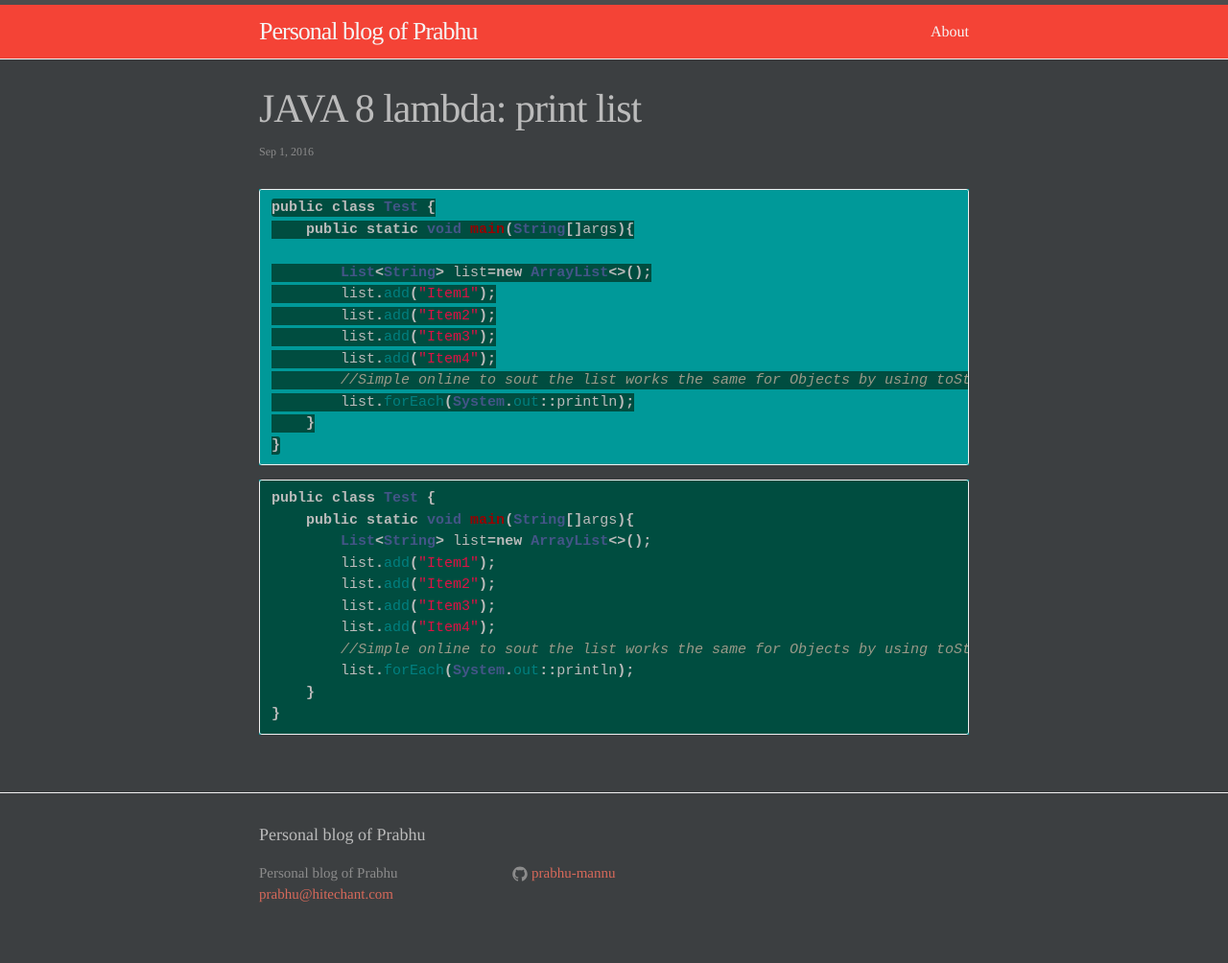
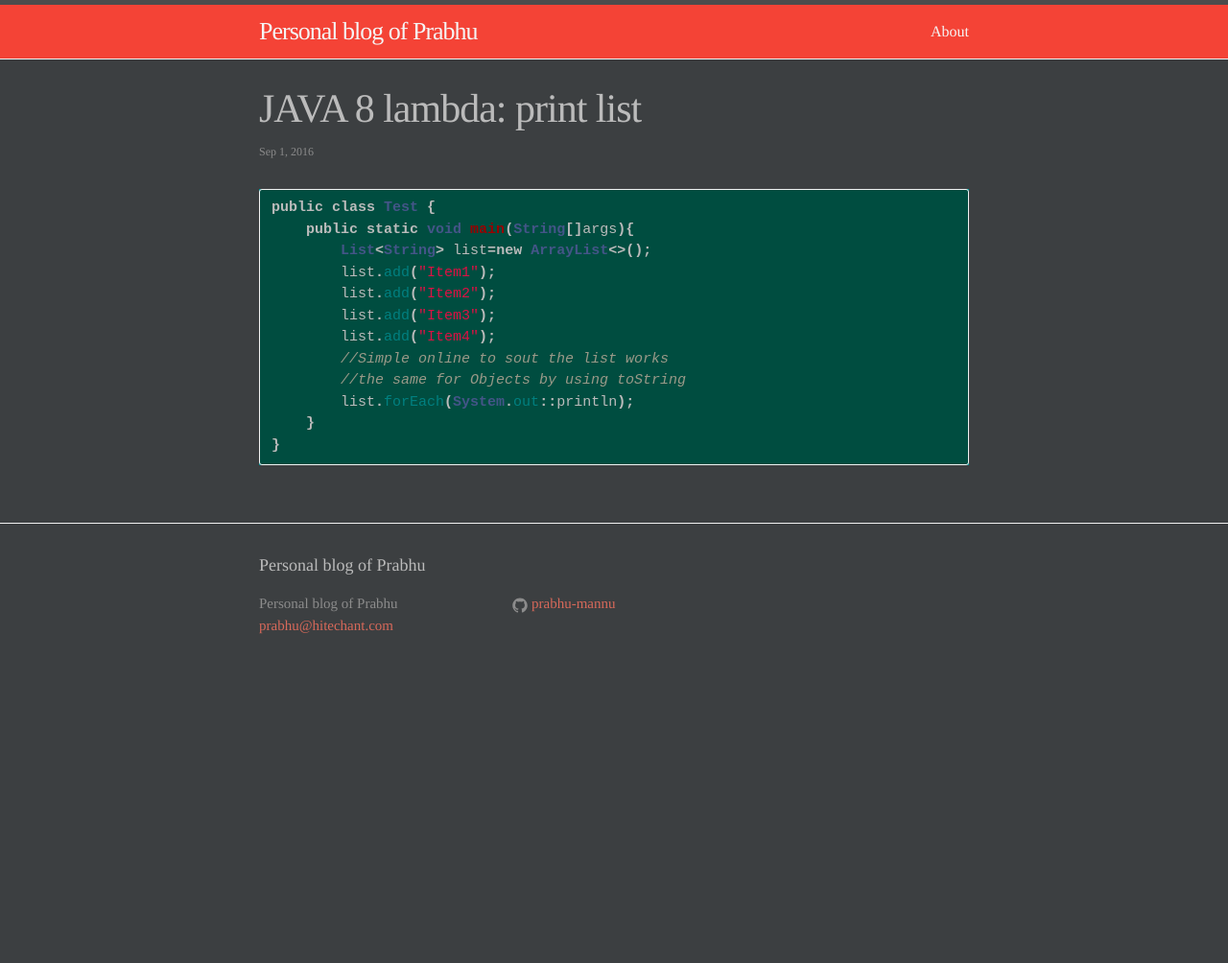
Before and after one commit to prabhu-mannu/prabhu-mannu.github.com, a Jekyll site: the page built from _posts/2016-09-01-java-lambda.markdown, in a window 1280 px wide. Shown: the whole page at 96% size. Built offline with Jekyll 4.4.1, drawn with Linux system fonts in a browser that asks for light colours; after the commit the page ends 900 px from its top, so only the background shows below that.

Commit message:
Update 2016-09-01-java-lambda.markdown

````diff
--- a/_posts/2016-09-01-java-lambda.markdown
+++ b/_posts/2016-09-01-java-lambda.markdown
@@ -12,20 +12,6 @@ tags:
 - ArrayList
 ---
 
-```java
-public class Test {
-    public static void main(String[]args){
-
-        List<String> list=new ArrayList<>();
-        list.add("Item1");
-        list.add("Item2");
-        list.add("Item3");
-        list.add("Item4");
-        //Simple online to sout the list works the same for Objects by using toString
-        list.forEach(System.out::println);
-    }
-}
-```
 {% highlight java %}
 public class Test {
     public static void main(String[]args){
@@ -34,7 +20,8 @@ public class Test {
         list.add("Item2");
         list.add("Item3");
         list.add("Item4");
-        //Simple online to sout the list works the same for Objects by using toString
+        //Simple online to sout the list works
+        //the same for Objects by using toString
         list.forEach(System.out::println);
     }
 }
````
